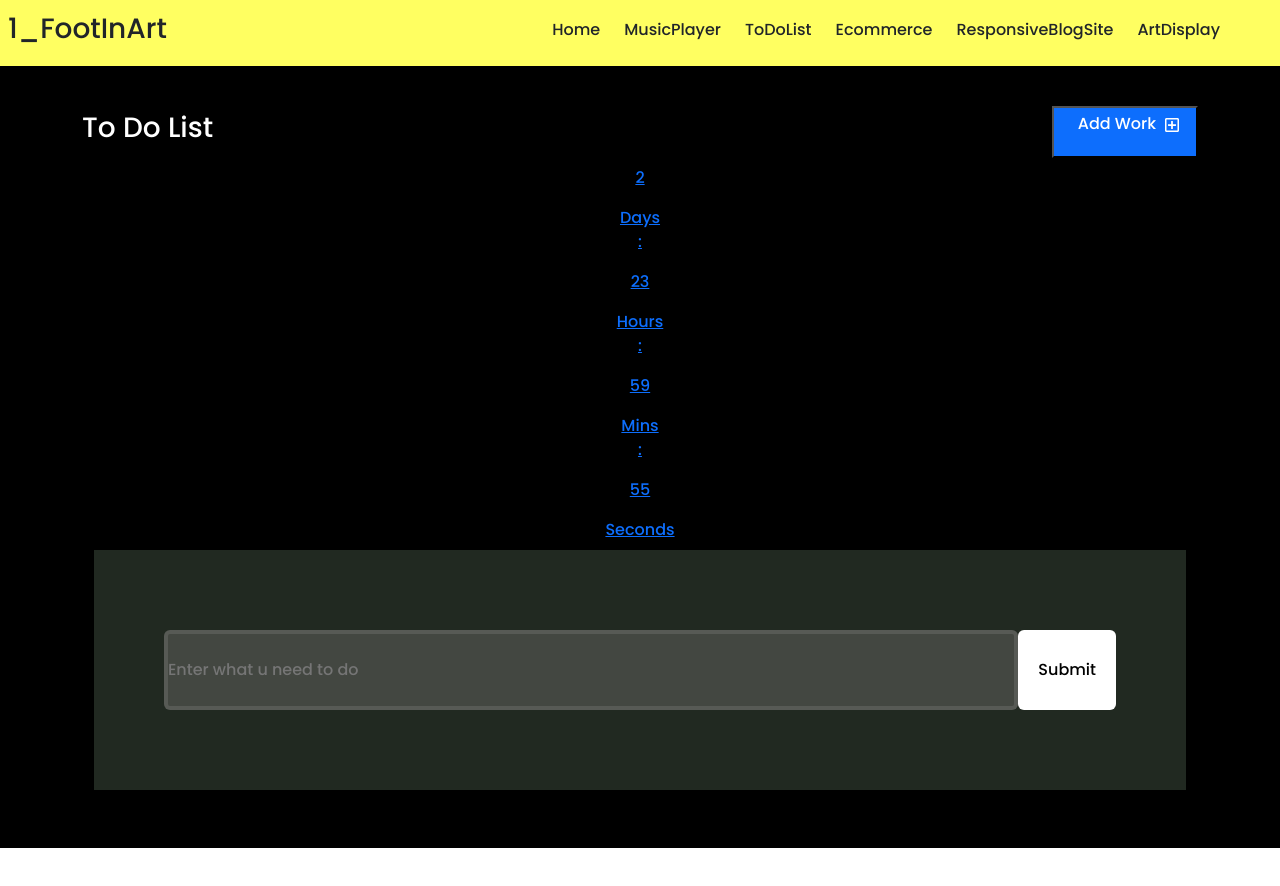
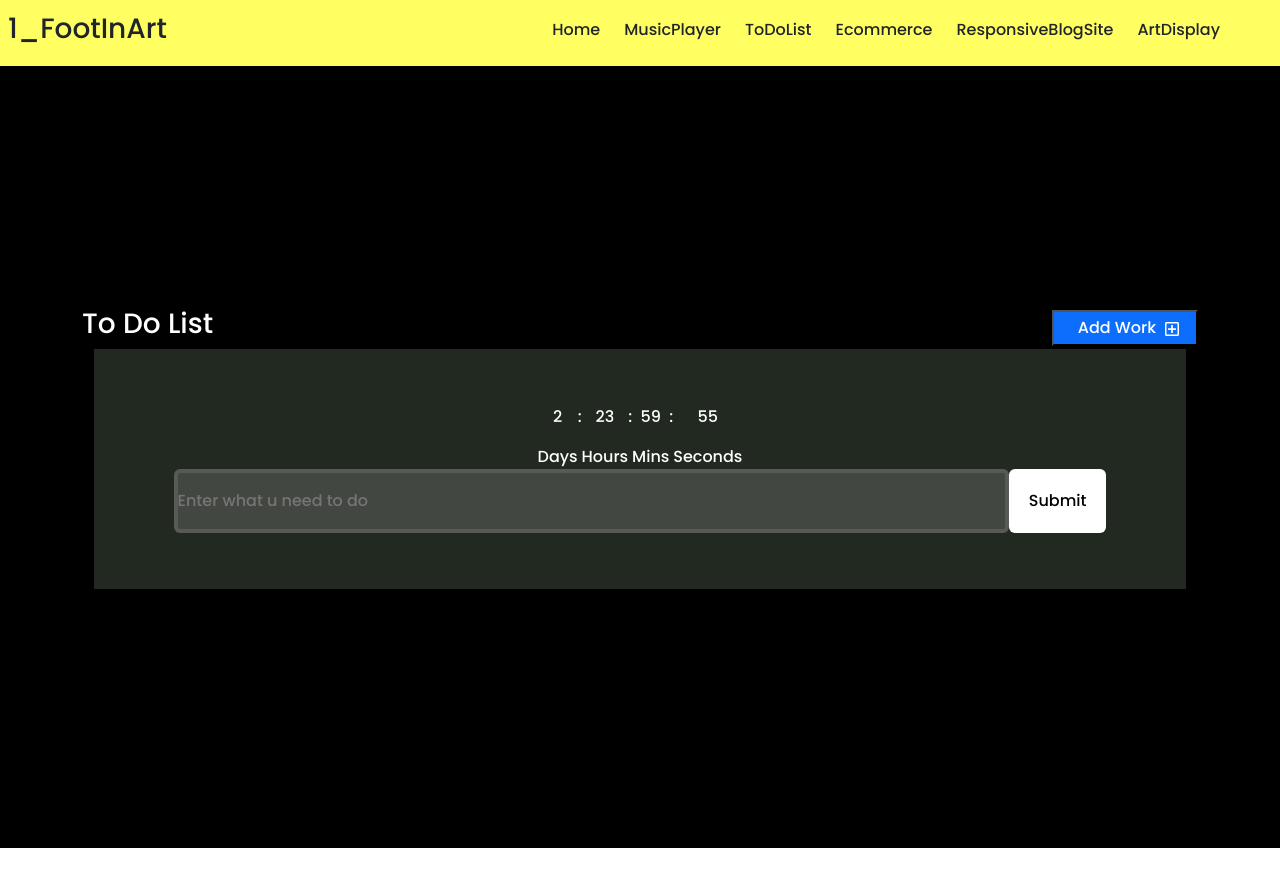
Before and after one commit to Adityaverma4648/JavascriptProjects-, a React (Create React App) app in the folder js_projects/: page /ToDoList in a window 1280 px wide. Shown: the top 886 px of the page. Built offline with nearby package versions, Linux system fonts and the light colour scheme.

Commit message:
to do list update

```diff
--- a/js_projects/src/Project/ToDoList.js
+++ b/js_projects/src/Project/ToDoList.js
@@ -6,20 +6,6 @@ function ToDoList(){
   const [state] = useState("");
 
   const MakeWork = () =>{
-    var AddedForm = document.getElementById("AddedForm");
-    var Cont = document.createElement("div")
-    Cont.classList.add("bg-secondary","text-white","container","d-flex","flex-column" );
-    var checker = document.createElement("input");
-    checker.type ="checkbox"
-    checker.className = "py-3 px-2 border-1 border-dark bg-secondary"
-    var title = document.createElement("p");
-    title.classList.add("text-danger","px-2","py-3");
-    title.innerHTML = "inputField";
-
-    AddedForm.append(Cont)
-
-    Cont.appendChild(checker);
-    Cont.appendChild(title);
   }
 
     return(
@@ -31,25 +17,20 @@ function ToDoList(){
                     To Do List
                   </h3>
                   <div className="Addvalue d-flex align-items-center justify-content-center">
-                     <button type='button' className='px-3 py-1 bg-primary text-white d-flex align-items-center justify-content-center'>
-                             <p className='px-2'>
+                     <button type='button' className='px-3 py-1 bg-primary text-white d-flex align-items-center justify-content-center' onClick="">
+                             <span className='px-2'>
                                Add Work
-                             </p>
-                             <p>
+                             </span>
+                             <span>
                              <FaRegPlusSquare />
-                             </p>
+                             </span>
                      </button>
                   </div>
                  </div>
                  <div className="form container">
-
                        {/* Dynamic fetcher */}
-                     <div className="AddedForm" id='AddedForm'></div>
-
-                   <form>
+                 <div className="AddedForm" id='AddedForm'></div>
                        <Form />
-                   </form>
-
                  </div>
              </div>
 
--- a/js_projects/src/Project/ToDoSrc/CountdownTimer.js
+++ b/js_projects/src/Project/ToDoSrc/CountdownTimer.js
@@ -1,4 +1,3 @@
-import React from 'react';
 import DateTimeDisplay from './DateTimeDisplay';
 import useCountdown  from './useCountdown';
 
@@ -13,13 +12,8 @@ const ExpiredNotice = () => {
 
 const ShowCounter = ({ days, hours, minutes, seconds }) => {
   return (
-    <div className="show-counter">
-      <a
-        href="https://tapasadhikary.com"
-        target="_blank"
-        rel="noopener noreferrer"
-        className="countdown-link"
-      >
+    <div className="show-counter d-flex ">
+
         <DateTimeDisplay value={days} type={'Days'} isDanger={days <= 3} />
         <p>:</p>
         <DateTimeDisplay value={hours} type={'Hours'} isDanger={false} />
@@ -27,7 +21,7 @@ const ShowCounter = ({ days, hours, minutes, seconds }) => {
         <DateTimeDisplay value={minutes} type={'Mins'} isDanger={false} />
         <p>:</p>
         <DateTimeDisplay value={seconds} type={'Seconds'} isDanger={false} />
-      </a>
+
     </div>
   );
 };
--- a/js_projects/src/Project/ToDoSrc/Form.js
+++ b/js_projects/src/Project/ToDoSrc/Form.js
@@ -9,24 +9,6 @@ function Form(props){
   const InputHandler = (e) =>{
          setInputField(e.target.value);
   }
-  var data = props.inputField
-  // const MakeWork = () =>{
-  //   var AddedForm = document.getElementById("AddedForm");
-  //   var Cont = document.createElement("div")
-  //   Cont.classList.add("bg-secondary","text-white","container","d-flex","flex-column" );
-  //   var checker = document.createElement("input");
-  //   checker.type ="checkbox"
-  //   checker.className = "py-3 px-2 border-1 border-dark bg-secondary"
-  //   var title = document.createElement("p");
-  //   title.classList.add("text-danger","px-2","py-3");
-  //   title.innerHTML = inputField;
-
-  //   AddedForm.append(Cont)
-
-  //   Cont.appendChild(checker);
-  //   Cont.appendChild(title);
-  // )
-
 
   const THREE_DAYS_IN_MS = 3 * 24 * 60 * 60 * 1000;
   const NOW_IN_MS = new Date().getTime();
@@ -35,15 +17,19 @@ function Form(props){
 
     return(
                      <div className='d-flex flex-column container-fluid'>
-                        <div className="container p-2">
+                          <div className="container formCont bg-none d-flex flex-column" >
+
+                          {/* timer  */}
                         <CountdownTimer targetDate={dateTimeAfterThreeDays} />
-                       </div>
-                       <div className="container formCont bg-none">
 
-                        <input type="text" onChange={InputHandler} name="Work" value={inputField.work} placeholder="Enter what u need to do" className="Work py-4 border border-4 border-opacity-10 border-light rounded-2" id="Work" />
 
-                        <input type="submit" value="Submit" className="bg-white px-3 py-4 border border-4 border-light border-opacity-10 rounded-2" id='SubmitBtn' />
+                        {/*  form */}
+                         <form action="" className='d-flex container justify-content-center align-items-center'>
+                         <input type="text" onChange={InputHandler} name="Work" value={inputField.work} placeholder="Enter what u need to do" className="Work py-3 border border-4 border-opacity-10 border-light rounded-2" id="Work" />
 
+                         <input type="submit" value="Submit" className="bg-white px-3 py-3 border border-4 border-light border-opacity-10 rounded-2" id='SubmitBtn' />
+
+                         </form>
                       </div>
                      </div>
 
--- a/js_projects/src/Project/musicPLayer/SongCard.js
+++ b/js_projects/src/Project/musicPLayer/SongCard.js
@@ -36,7 +36,7 @@ const SongCards = () =>{
                     const image = item.images.coverart;
                     const music = item.url;
 
-                    console.log(music)
+                    console.log(item)
 
                     const card = '<div><a href="'+ music + '"  ><img src = "'+ image + '" alt = "' + title +'"> <small>' + title + '</small></a></div>'
 
@@ -46,18 +46,21 @@ const SongCards = () =>{
               })
               .catch(err => console.error(err));
    return (
-     <div className="container-fluid d-flex align-items-center" >
+    <div className="d-flex flex-column">
+       <div className="HeadingSongCard display-6 text-white">Top Charts</div>
+       <div className="container-fluid d-flex align-items-center bg-danger" >
               <button type="button" className="ScrollBtn leftBtnScroll bg-info px-3 py-4" onClick={scrollLeft}>
                    <FaAngleDoubleLeft />
             </button>
-         <div className="container-fluid SongCardCont d-flex align-items-center justify-content-center">
-               <div className="songCards text-white"></div>
+         <div className="container-fluid SongCardCont d-flex align-items-center justify-content-center ">
+               <div className="songCards text-white bg-warning"></div>
          </div>
              <button type="button" className="rightBtnScroll ScrollBtn bg-info px-3 py-4" onClick={scrollRight}>
                    <FaAngleDoubleRight />
             </button>
 
      </div>
+    </div>
    )
 }
 
```
Also changed, not shown: js_projects/src/Api.js (deleted, +0 -24 lines).
